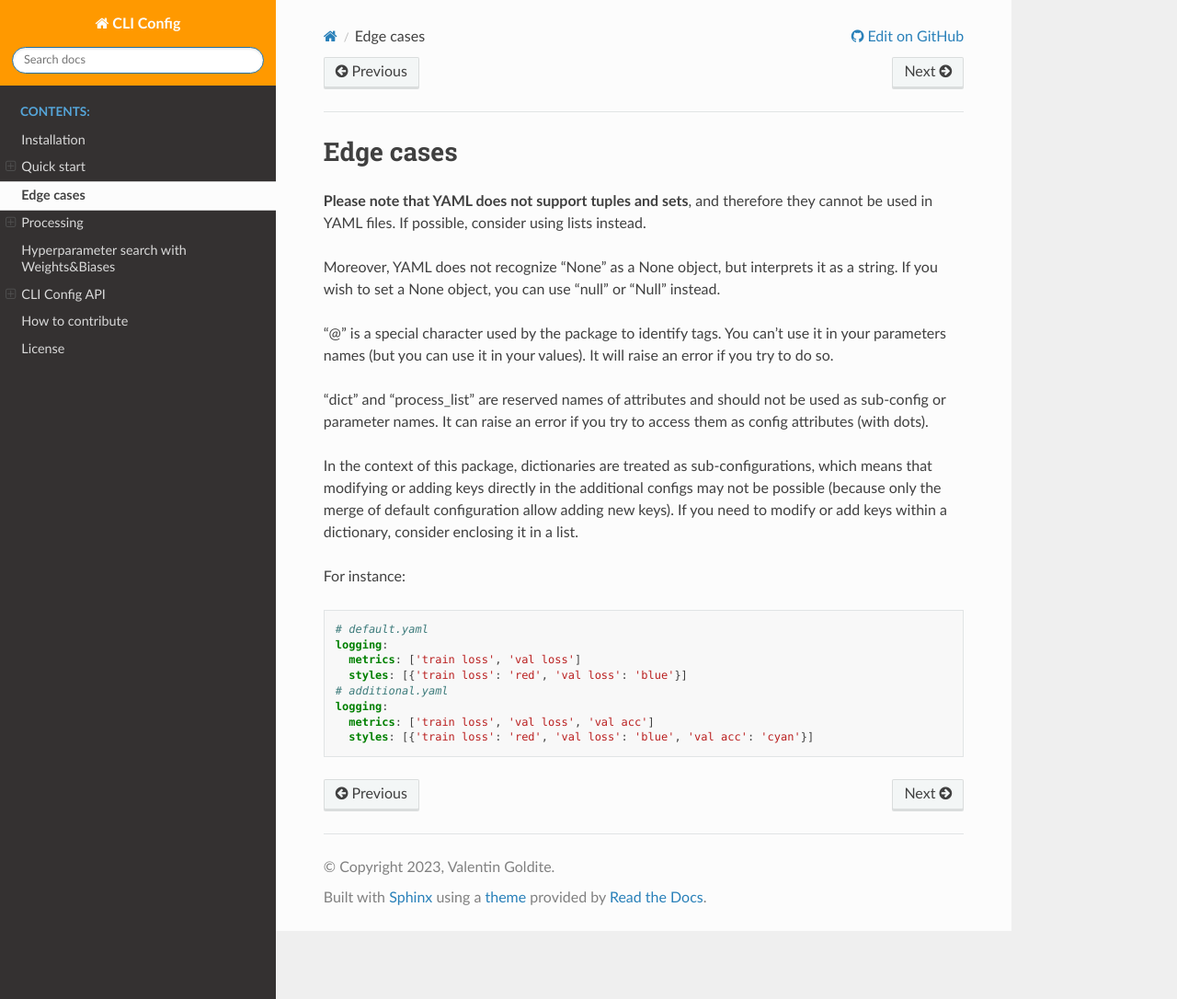
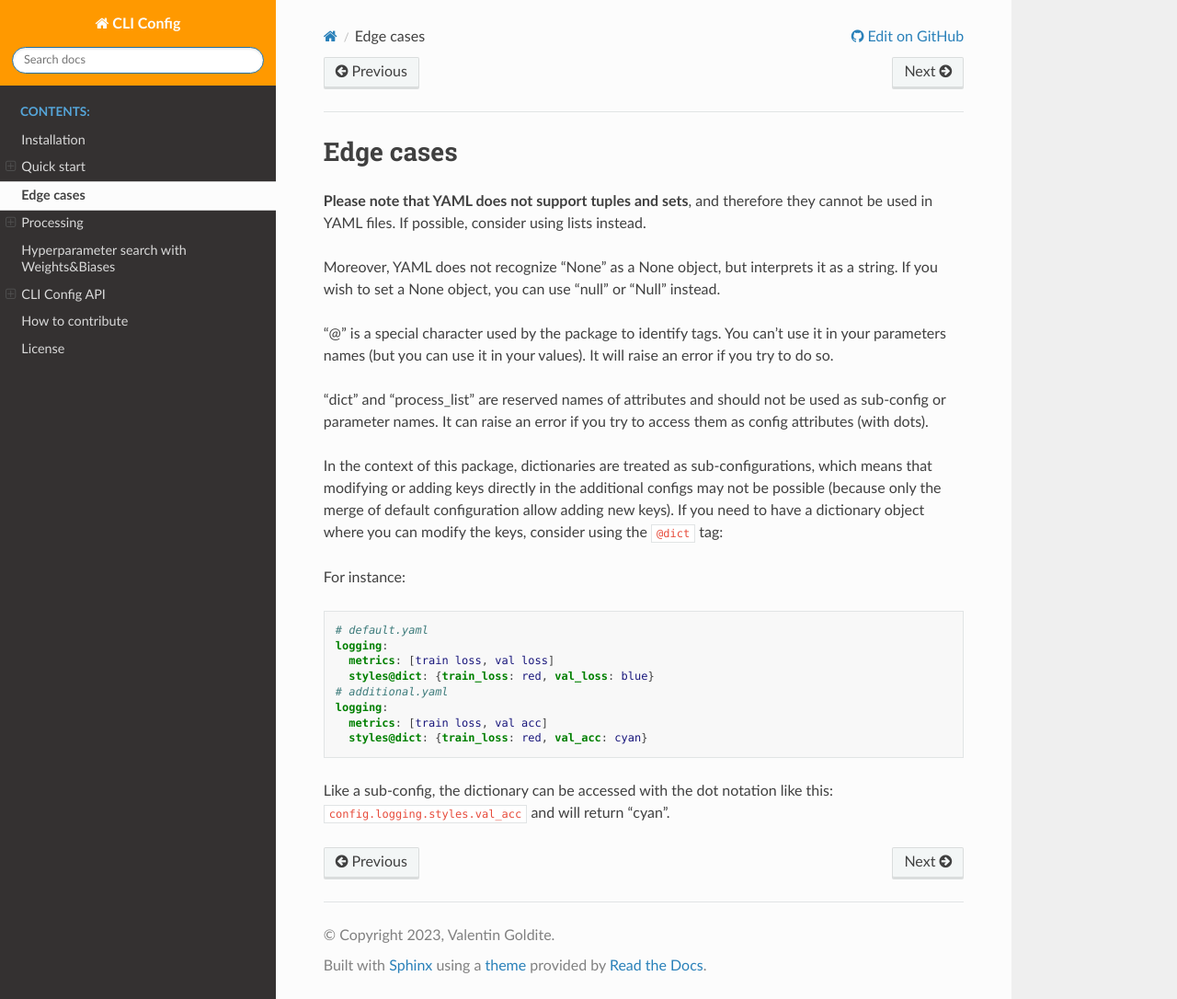
Before and after one commit to valentingol/cliconfig, a Sphinx documentation site: the page built from docs/edge_cases.md, in a window 1280 px wide and 1086 px high. Shown: the whole window at 92% size. Built offline with Sphinx 7.4.7 and the Read the Docs theme 2.0.0, drawn with Linux system fonts in a browser that asks for light colours; pages that are not in the unit, such as notebooks, are missing from menus; the version number could not be read and is left out.

Commit message:
📝 Add ProcessDict in docs

````diff
--- a/docs/edge_cases.md
+++ b/docs/edge_cases.md
@@ -17,17 +17,21 @@ as config attributes (with dots).
 In the context of this package, dictionaries are treated as sub-configurations,
 which means that modifying or adding keys directly in the additional configs may
 not be possible (because only the merge of default configuration allow adding new keys).
-If you need to modify or add keys within a dictionary, consider enclosing it in a list.
+If you need to have a dictionary object where you can modify the keys, consider
+using the `@dict` tag:
 
 For instance:
 
 ```yaml
 # default.yaml
 logging:
-  metrics: ['train loss', 'val loss']
-  styles: [{'train loss': 'red', 'val loss': 'blue'}]
+  metrics: [train loss, val loss]
+  styles@dict: {train_loss: red, val_loss: blue}
 # additional.yaml
 logging:
-  metrics: ['train loss', 'val loss', 'val acc']
-  styles: [{'train loss': 'red', 'val loss': 'blue', 'val acc': 'cyan'}]
+  metrics: [train loss, val acc]
+  styles@dict: {train_loss: red, val_acc: cyan}
 ```
+
+Like a sub-config, the dictionary can be accessed with the dot notation like this:
+`config.logging.styles.val_acc` and will return "cyan".
````
Also changed, not shown: docs/quickstart.md (+3 -0 lines).
